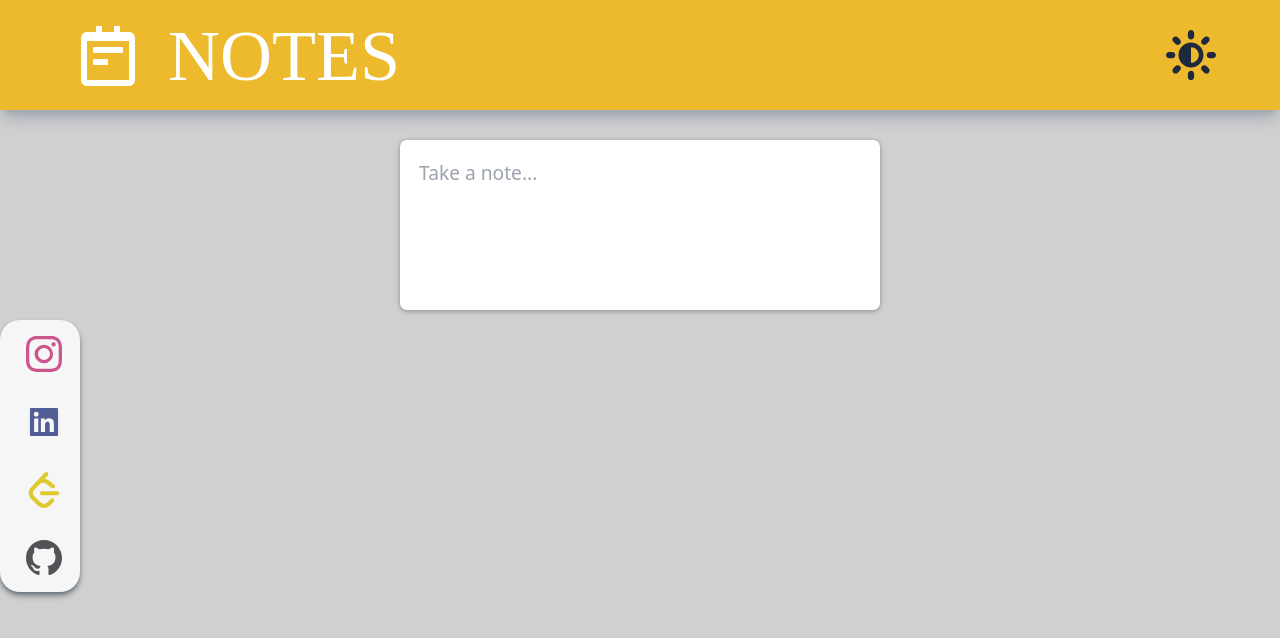
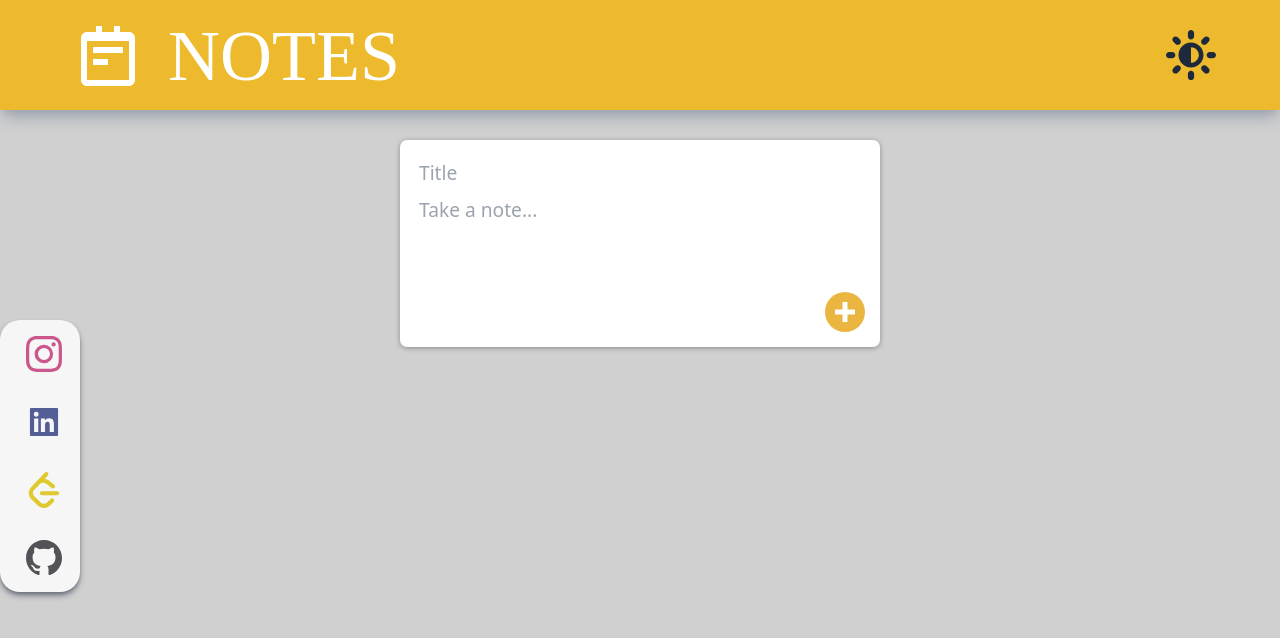
Before and after one commit to shubamchaudhary/notes, a React (Create React App) app: page / in a window 1280 px wide. Shown: the top 638 px of the page. Built offline with nearby package versions, Linux system fonts and the light colour scheme; a web font is replaced by a local one.

Commit message:
Update CreateArea.jsx

```diff
--- a/src/JSX/CreateArea.jsx
+++ b/src/JSX/CreateArea.jsx
@@ -5,7 +5,7 @@ import Zoom from "@material-ui/core/Zoom";
 import {SiAddthis} from 'react-icons/si'
 
 function CreateArea(props) {
-  const [isExpanded, setExpanded] = useState(false);
+  const [isExpanded, setExpanded] = useState(true);
 
   const [note, setNote] = useState({
     title: "",
@@ -30,7 +30,7 @@ function CreateArea(props) {
       content: ""
     });
     event.preventDefault();
-    setExpanded(false)
+    setExpanded(true)
   }
 
   function expand() {
```
